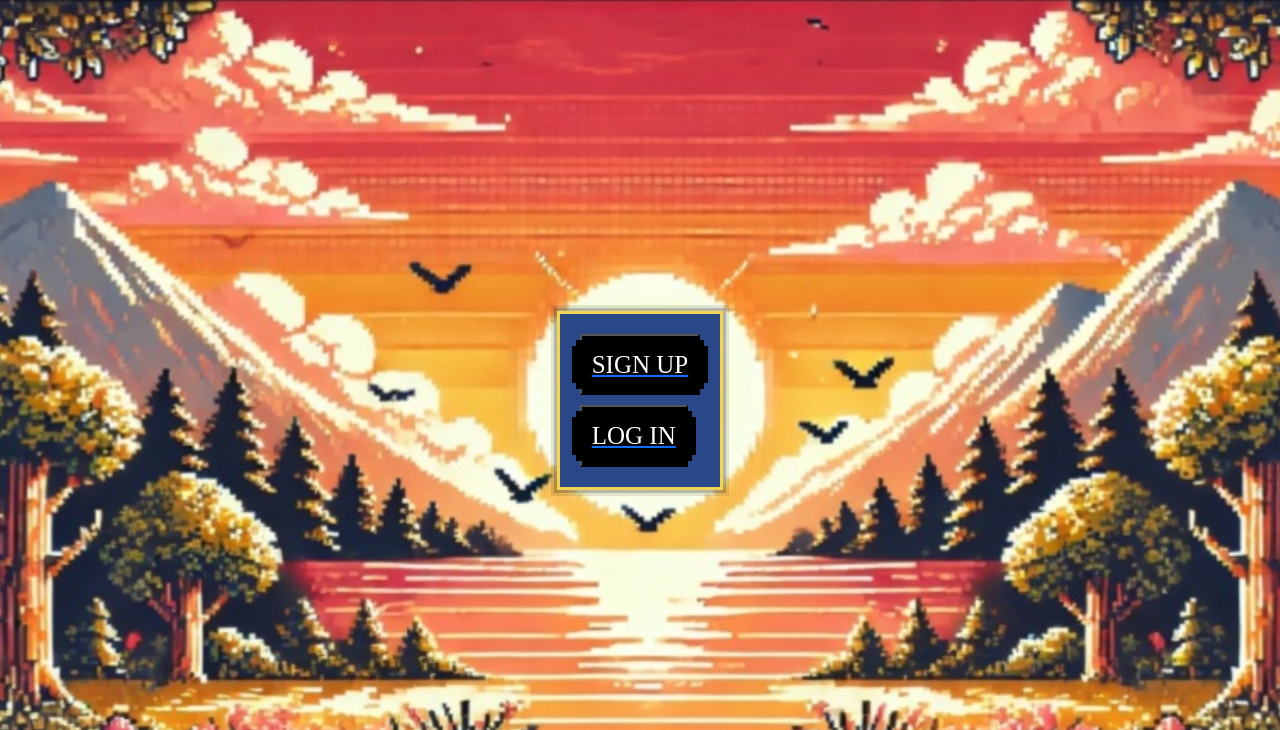
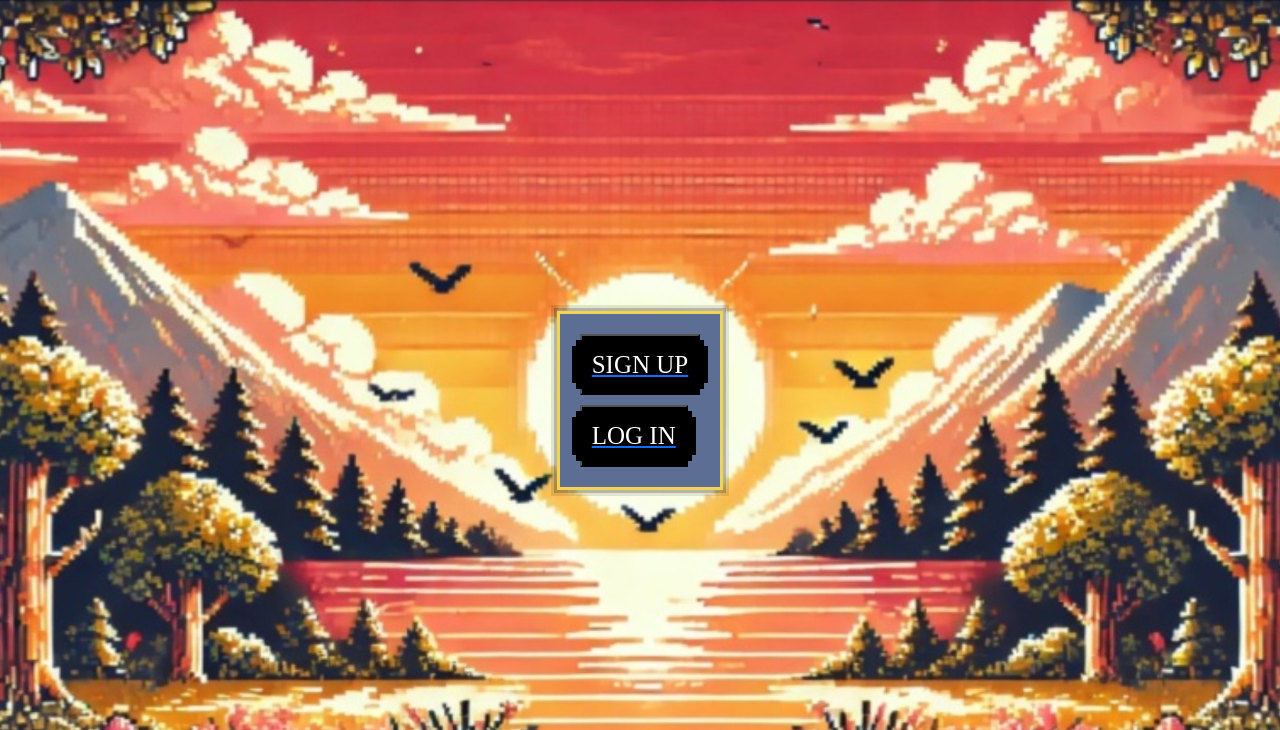
Before and after one commit to ICFMentors/Language-Learning-Mission, a Python web app: template templates/Landing.html in a window 1280 px wide. Shown: the top 730 px of the page. Run offline with Jinja, Linux system fonts and the light colour scheme; the template is opened without the code that fills it, so the values that code supplies are empty.

Commit message:
changed form color

```diff
--- a/static/css.css
+++ b/static/css.css
@@ -8,7 +8,7 @@
       width: auto ;
       margin: 0 auto;
       border: 3px solid #f3d352;
-      background-color: #2a4788;
+      background-color: #5c6e93;
       padding: 10px;
         /*This is for making border pixelated*/
       box-shadow: 0 0 0 3px rgba(0, 0, 0, 0.2),  /* Outer shadow */
```
